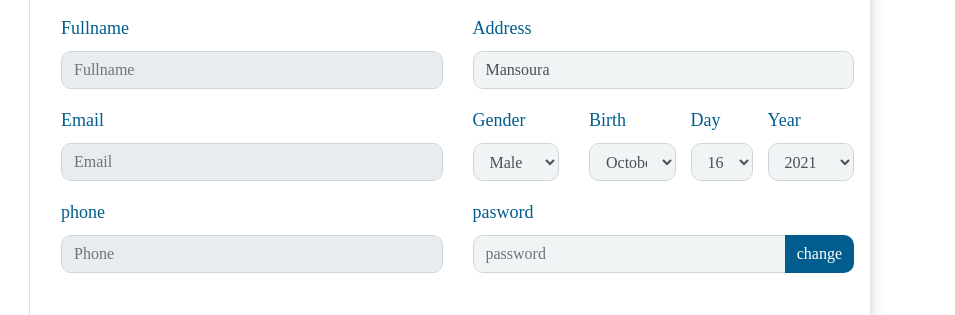
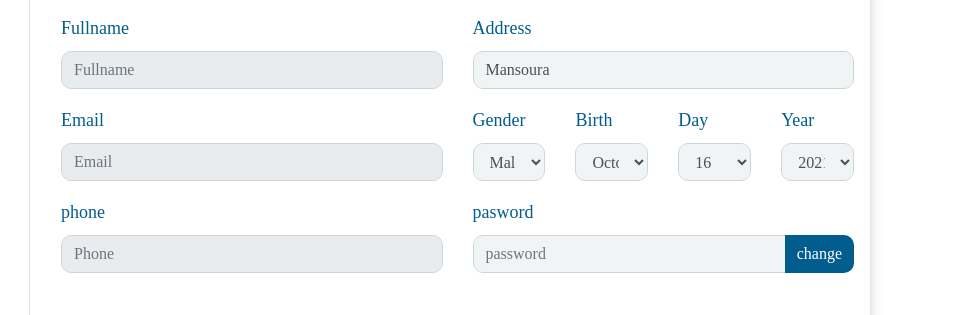
Before and after one commit to SalmaHeshaam/Nabda_WebAPP, a website: page Nabda/views/profile.html in a window 1280 px wide. Shown: the part 278-593 px from the top of the page, 325-1280 px from the left. Drawn offline with nearby package versions, Linux system fonts and the light colour scheme; no server answers.

Commit message:
Update profile.html

```diff
--- a/Nabda/views/profile.html
+++ b/Nabda/views/profile.html
@@ -133,7 +133,7 @@
                                         <label for="inputState">Birth</label>
                                         <select id="month" class="form-control"></select>
                                       </div>
-                                      <div class="col-md-1.5">
+                                      <div class="col-md">
                                         <label for="inputState">Day</label>
                                         <select id="day" class="form-control"></select>
                                       </div>
```
